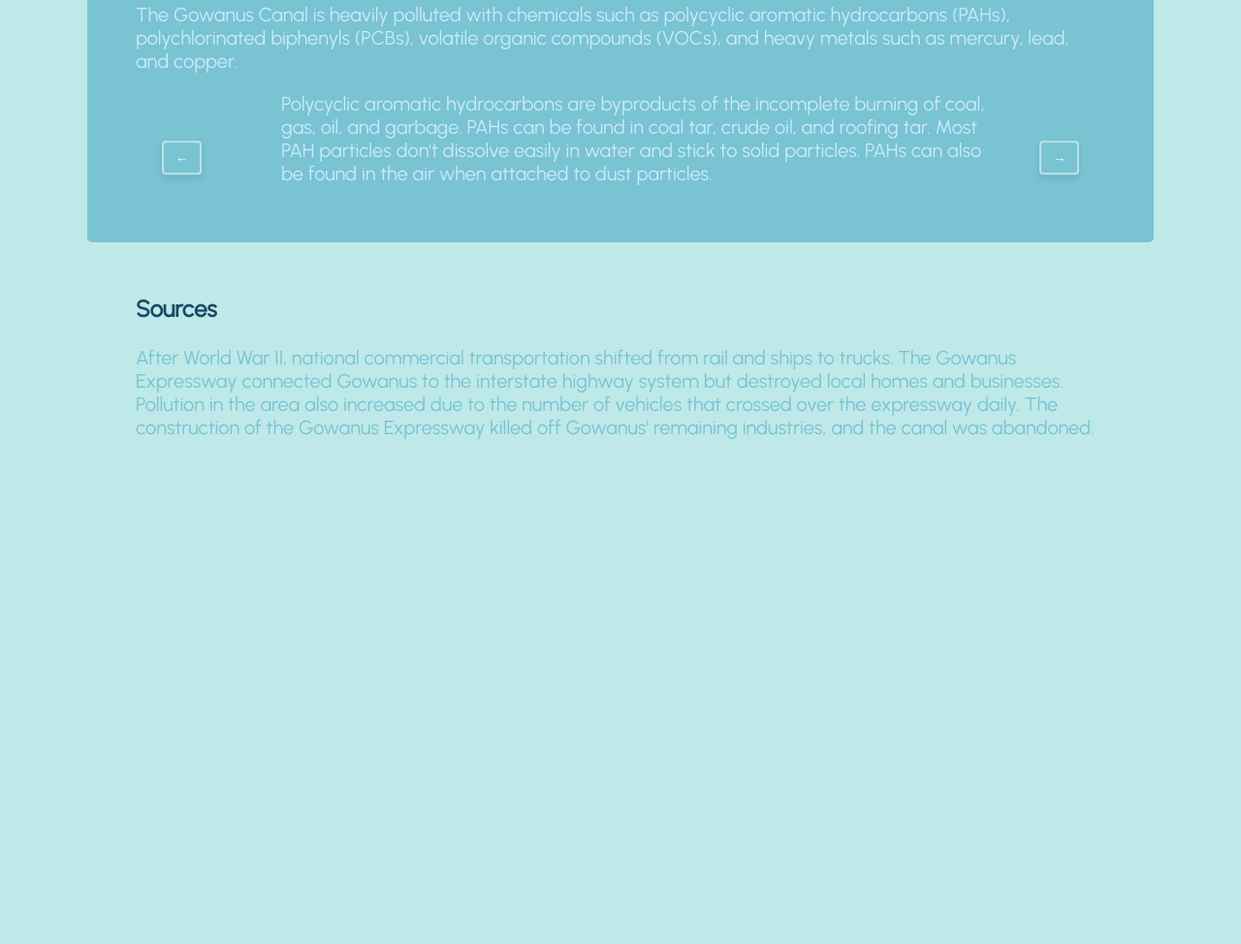
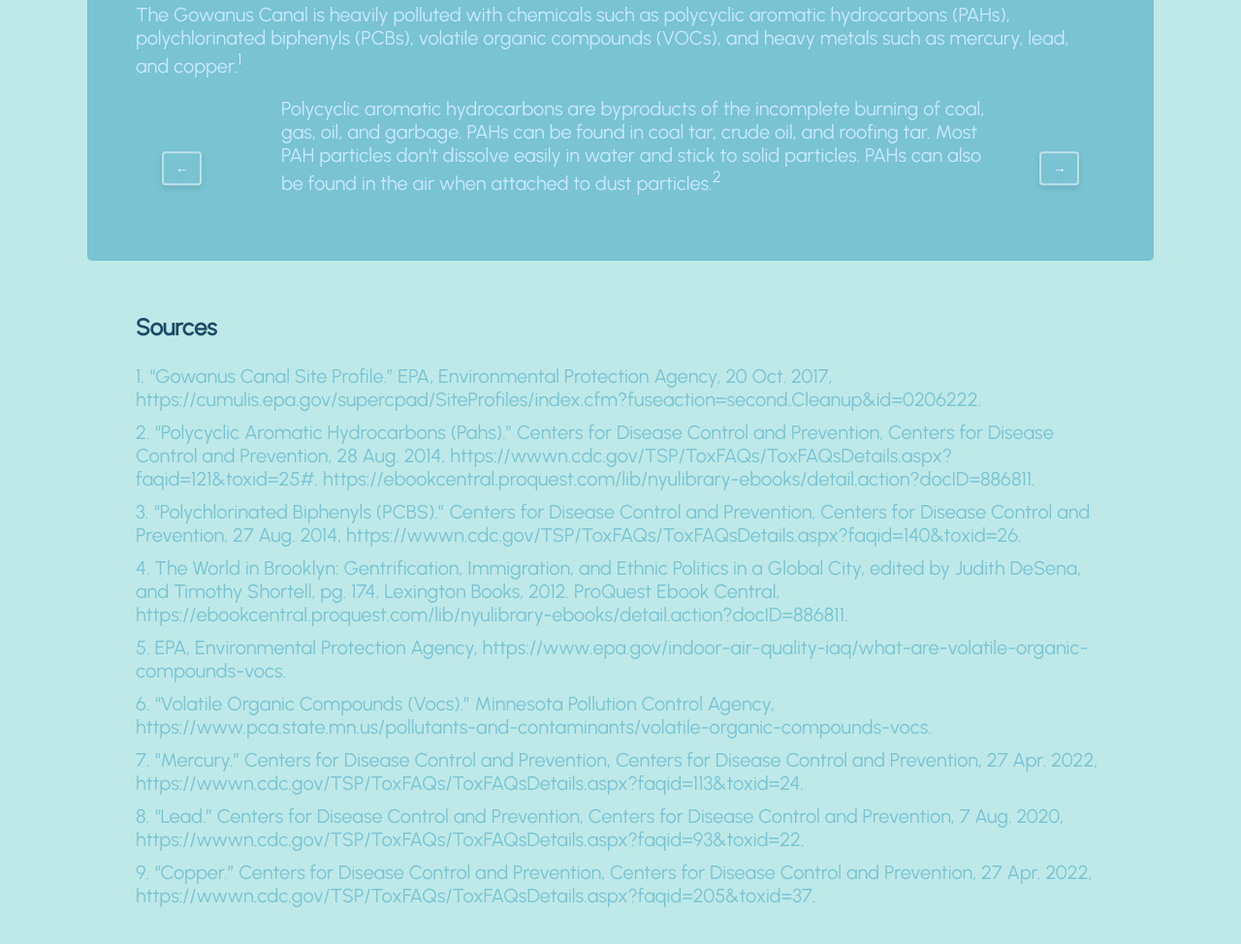
Before and after one commit to sallyestevez/gowanus-website, a plain HTML site: page pollution.html in a window 1280 px wide. Shown: the part 298-1272 px from the top of the page at 97% size. Before the commit the page ends 811 px from the top, so only its background shows below. Drawn offline with nearby package versions, Linux system fonts and the light colour scheme; a web font is replaced by a local one.

Commit message:
added citations for pollution page

```diff
--- a/pollution.html
+++ b/pollution.html
@@ -25,7 +25,7 @@
               <p>
                 The Gowanus Canal is heavily polluted with chemicals such as polycyclic aromatic hydrocarbons (PAHs),
                 polychlorinated biphenyls (PCBs), volatile organic compounds (VOCs), and heavy metals such as mercury,
-                lead, and copper.
+                lead, and copper.<sup>1</sup>
               </p>
               <div class="glide fullWidth">
                   <div class="glide__track" data-glide-el="track">
@@ -36,7 +36,7 @@
                           <p>
                             Polycyclic aromatic hydrocarbons are byproducts of the incomplete burning of coal, gas, oil, and garbage.
                             PAHs can be found in coal tar, crude oil, and roofing tar. Most PAH particles don't dissolve easily in water
-                            and stick to solid particles. PAHs can also be found in the air when attached to dust particles.
+                            and stick to solid particles. PAHs can also be found in the air when attached to dust particles.<sup>2</sup>
                           </p>
                         </div>
                       </li>
@@ -44,10 +44,10 @@
                       <li class="glide__slide">
                         <div class="pollutant">
                           <p>
-                            Polychlorinated biphenyls are mixtures of chemicals that are no longer used in the US. They have been used as
+                            Polychlorinated biphenyls<sup>3</sup> are mixtures of chemicals that are no longer used in the US. They have been used as
                             coolants in lubricants in electrical equipment. PCBs do not break down easily and can remain in an area for a
                             long period of time, as seen in Gowanus. PCBs are potential human carcinogens that can harm the endocrine, nervous,
-                            immune, and reproductive systems.
+                            immune, and reproductive systems<sup>4</sup>.
                           </p>
                         </div>
                       </li>
@@ -55,9 +55,9 @@
                       <li class="glide__slide">
                         <div class="pollutant">
                           <p>
-                            Volatile organic compounds  are synthetic compounds that are emitted by as gases by paints, office equipment,
-                            glues, cleaning supplies, and other products. People  exposed to VOCs can experience nausea; damage to the liver,
-                            kidneys, or nervous system; headaches; or throat, eye, and nose irritation.
+                            Volatile organic compounds<sup>5</sup>  are synthetic compounds that are emitted by as gases by paints, office equipment,
+                            glues, cleaning supplies, and other products. People exposed to VOCs can experience nausea; damage to the liver,
+                            kidneys, or nervous system; headaches; or throat, eye, and nose irritation<sup>6</sup>.
                           </p>
                         </div>
                       </li>
@@ -66,9 +66,9 @@
                         <div class="pollutant">
                           <p>
                             Mercury, lead, and copper are all naturally occurring elements. Exposure to high levels of mercury can affect
-                            the nervous system and kidneys. Long -term exposure to lead can cause learning, memory, and attention issues.
+                            the nervous system and kidneys<sup>7</sup>. Long-term exposure to lead can cause learning, memory, and attention issues<sup>8</sup>.
                             Ingesting large amounts of copper can lead to vomiting, nausea, and abdominal pain, and in extreme cases,
-                            kidney and liver damage.
+                            kidney and liver damage<sup>9</sup>.
                           </p>
                         </div>
                       </li>
@@ -84,12 +84,21 @@
 
       <div class="citations">
         <h3>Sources</h3>
-          <p>After World War II, national commercial transportation shifted from rail and ships to trucks.
-            The Gowanus Expressway connected Gowanus to the interstate highway system but destroyed local
-            homes and businesses. Pollution in the area also increased due to the number of vehicles that
-            crossed over the expressway daily. The construction of the Gowanus Expressway killed off Gowanus'
-            remaining industries, and the canal was abandoned.
-          </p>
+          <p>1. “Gowanus Canal Site Profile.” EPA, Environmental Protection Agency, 20 Oct. 2017, https://cumulis.epa.gov/supercpad/SiteProfiles/index.cfm?fuseaction=second.Cleanup&amp;id=0206222.</p>
+          <p>2. “Polycyclic Aromatic Hydrocarbons (Pahs).” Centers for Disease Control and Prevention, Centers for Disease Control and
+            Prevention, 28 Aug. 2014, https://wwwn.cdc.gov/TSP/ToxFAQs/ToxFAQsDetails.aspx?faqid=121&amp;toxid=25#.
+            https://ebookcentral.proquest.com/lib/nyulibrary-ebooks/detail.action?docID=886811.</p>
+          <p>3. “Polychlorinated Biphenyls (PCBS).” Centers for Disease Control and Prevention, Centers for Disease Control and Prevention, 27 Aug. 2014,
+            https://wwwn.cdc.gov/TSP/ToxFAQs/ToxFAQsDetails.aspx?faqid=140&amp;toxid=26.</p>
+          <p>4. <italic>The World in Brooklyn: Gentrification, Immigration, and Ethnic Politics in a Global
+            City</italic>, edited by Judith DeSena, and Timothy Shortell, pg. 174, Lexington Books, 2012.
+            <italic>ProQuest Ebook Central</italic>,
+            https://ebookcentral.proquest.com/lib/nyulibrary-ebooks/detail.action?docID=886811.</p>
+          <p>5. EPA, Environmental Protection Agency, https://www.epa.gov/indoor-air-quality-iaq/what-are-volatile-organic-compounds-vocs.</p>
+          <p>6. “Volatile Organic Compounds (Vocs).” Minnesota Pollution Control Agency, https://www.pca.state.mn.us/pollutants-and-contaminants/volatile-organic-compounds-vocs.</p>
+          <p>7. “Mercury.” Centers for Disease Control and Prevention, Centers for Disease Control and Prevention, 27 Apr. 2022, https://wwwn.cdc.gov/TSP/ToxFAQs/ToxFAQsDetails.aspx?faqid=113&amp;toxid=24.</p>
+          <p>8. “Lead.” Centers for Disease Control and Prevention, Centers for Disease Control and Prevention, 7 Aug. 2020, https://wwwn.cdc.gov/TSP/ToxFAQs/ToxFAQsDetails.aspx?faqid=93&amp;toxid=22.</p>
+          <p>9. “Copper.” Centers for Disease Control and Prevention, Centers for Disease Control and Prevention, 27 Apr. 2022, https://wwwn.cdc.gov/TSP/ToxFAQs/ToxFAQsDetails.aspx?faqid=205&amp;toxid=37. </p>
       </div>
     </div>
 
```
Also changed, not shown: history.html (+1 -1 lines).
